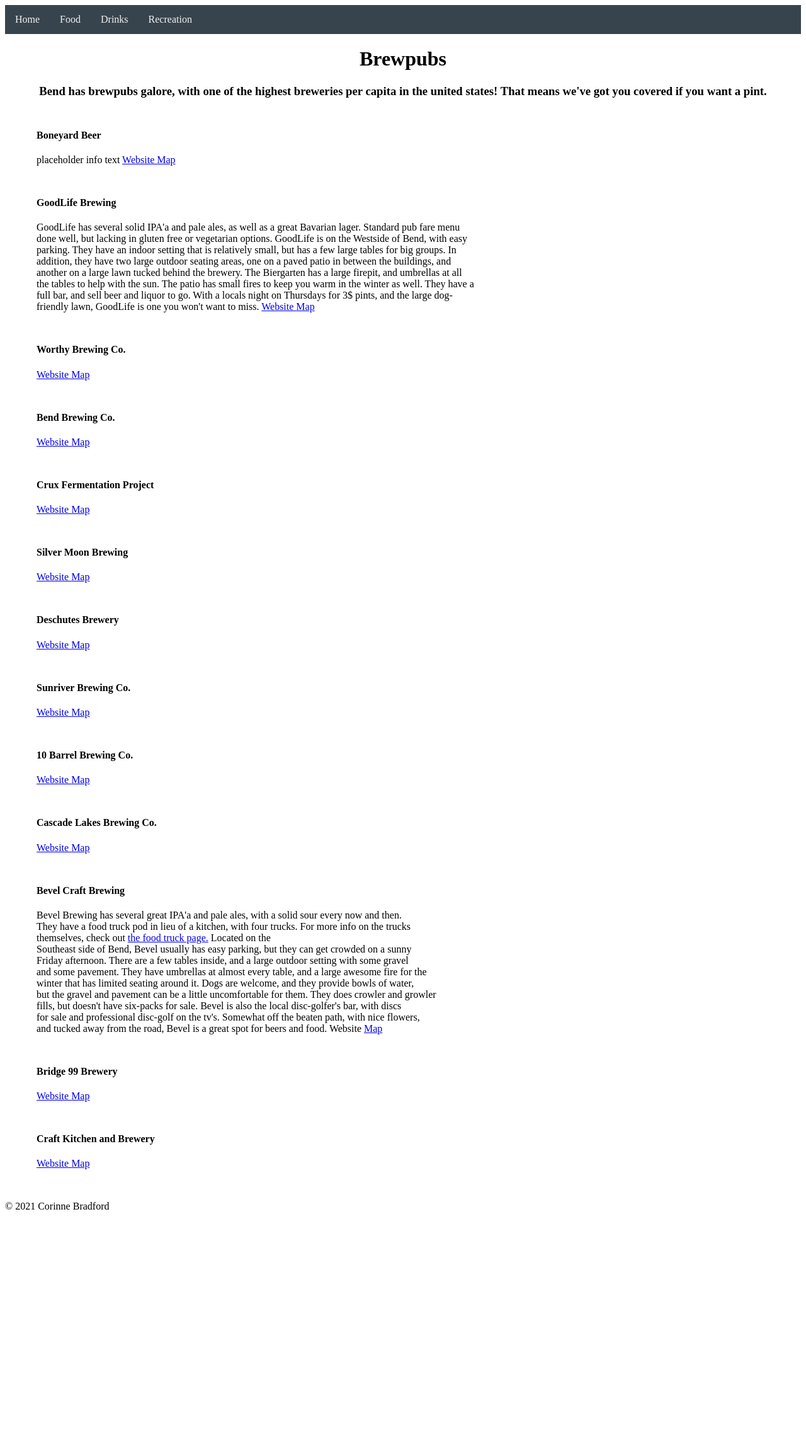
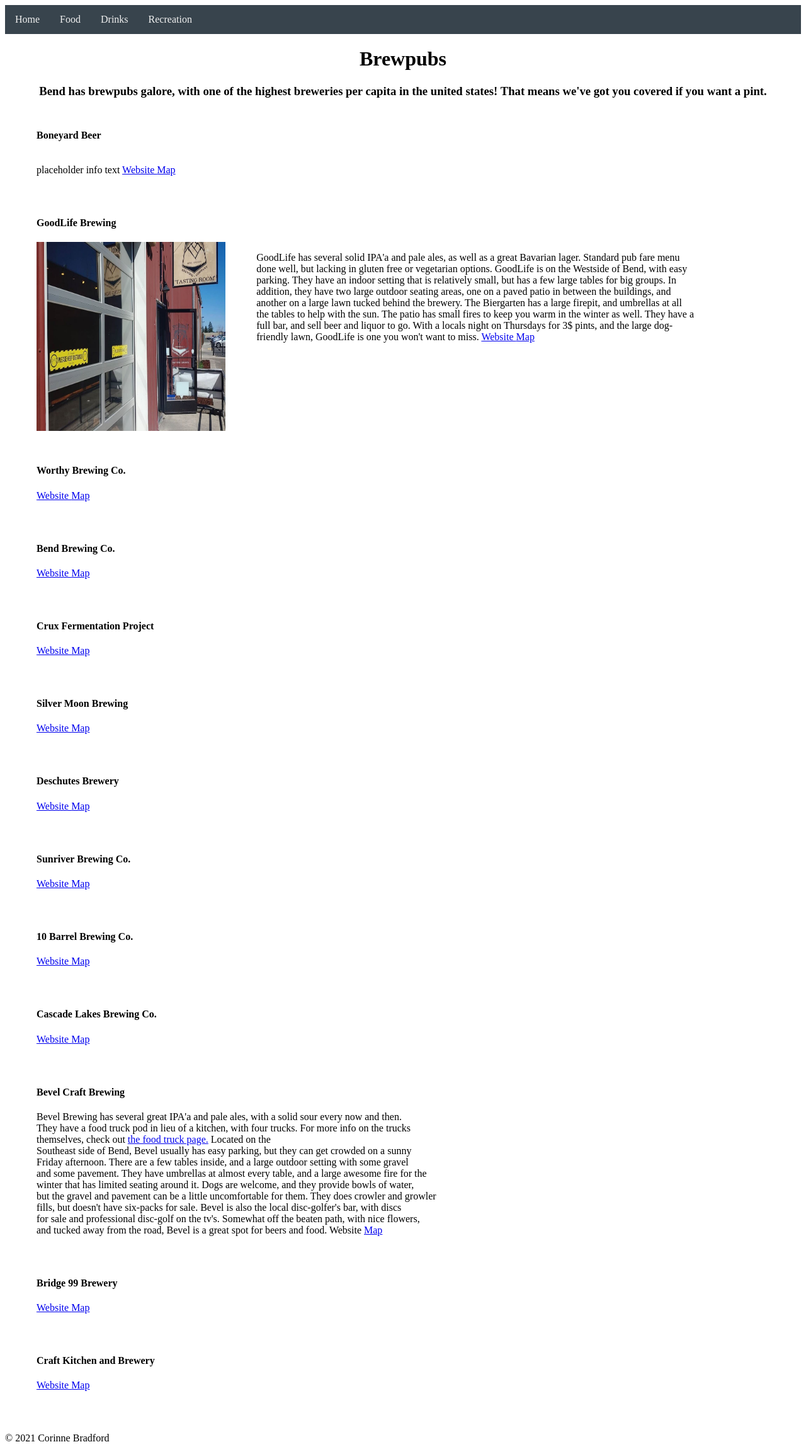
Before and after one commit to coribradford/local_recs_webapp, a Flask app: page /brewpubs in a window 1280 px wide. Shown: the whole page at 63% size. Before the commit the page ends 1920 px from the top, so only its background shows below. Run offline with Flask 2, Linux system fonts and the light colour scheme.

Commit message:
add css to create rows for each business, col for img and col for text

```diff
--- a/app/static/css/main.css
+++ b/app/static/css/main.css
@@ -52,29 +52,33 @@
 h1 {
     text-align: center;
 }
+
 h3 {
     text-align: center;
 }
+
 .container {
     margin: 50px;
 }
 
-.right_text {
-    justify-content: right;
-    width: 60%;
+.column_1 {
+    width: 30%;
+    float: left;
 }
 
-.left_text {
-    justify-content: left;
-    width: 60%
+.column_2 {
+    width: 60%;
+    float: left;
+    justify-content: center;
 }
 
-.right_img {
-    float: right;
-    width: 30%;
+.container::after {
+    content: "";
+    clear: both;
+    display: table;
 }
 
-.left_img {
-    float: left;
-    width: 30%;
+img {
+    width: 300px;
+    height: 300px;
 }
--- a/app/templates/brewpubs.html
+++ b/app/templates/brewpubs.html
@@ -12,6 +12,7 @@
     <h4>
         Boneyard Beer
     </h4>
+    <div class="column_2">
         <p class="left_text">
             placeholder info text
             <a href="https://boneyardbeer.com/">
@@ -22,11 +23,19 @@
             </a>
         </p>
     </div>
+    <div class="column_1">
+
+    </div>
+</div>
 <div class="container">
     <h4>
         GoodLife Brewing
     </h4>
-    <p class="right_text">
+    <div class="column_1">
+        <img src="/static/images/goodlifephoto.jpg" alt="Photo of Goodlife Brewing"/>
+    </div>
+    <div class="column_2">
+        <p class="right.text">
             GoodLife has several solid IPA'a and pale ales, as well as a great Bavarian lager.
             Standard pub fare menu done well, but lacking in gluten free or vegetarian options.
             GoodLife is on the Westside of Bend, with easy parking. They have an indoor setting
@@ -44,6 +53,7 @@
                 Map
             </a>
         </p>
+    </div>
 </div>
 
 <div class="container">
```
Also changed, not shown: app/static/images/goodlifephoto.jpg (added), 1 other file. Lines whose indentation alone changed are shown as unchanged.
